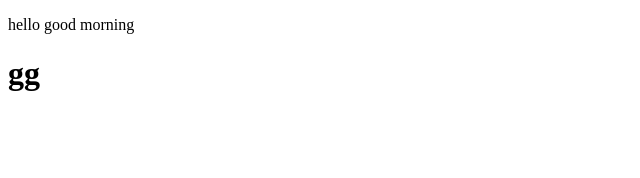
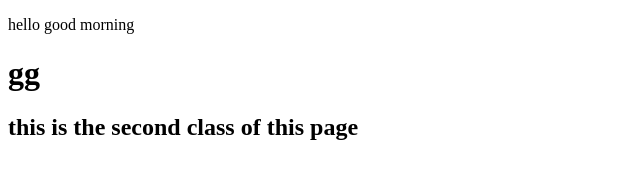
Before and after one commit to cyber-teamguru/democlass, a plain HTML site: page index.html in a window 1280 px wide. Shown: the whole page, without its empty margins (0-640 px from the left). Drawn offline with Linux system fonts and the light colour scheme.

Commit message:
add h2 heading in the index page

```diff
--- a/index.html
+++ b/index.html
@@ -8,5 +8,6 @@
 <body>
     <p>hello good morning </p>
     <h1>gg</h1>
+    <h2>this is the second class of this page</h2>
 </body>
 </html>
```
